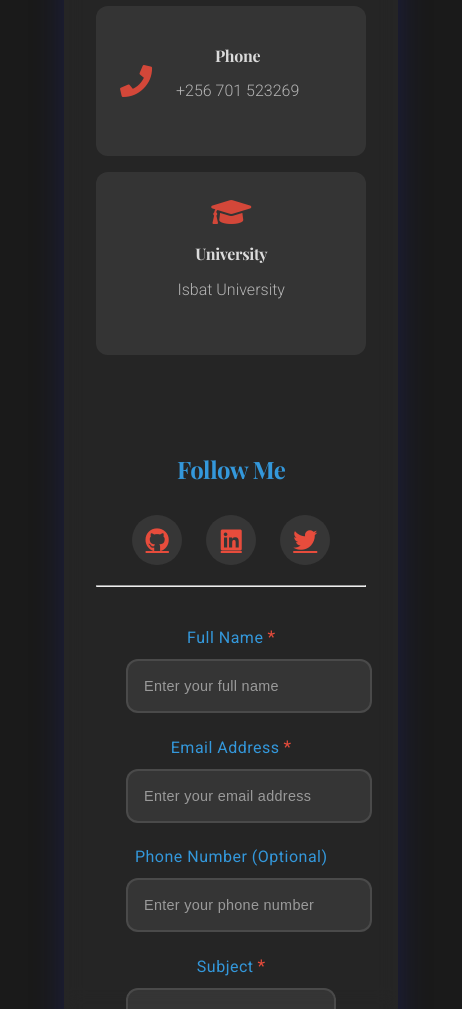
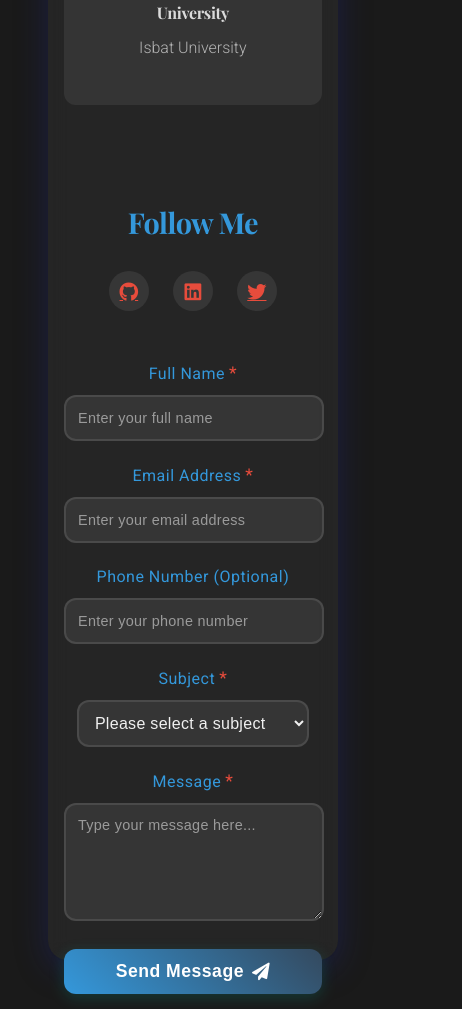
Before and after one commit to kiwanacollins/Portfolio-JF, a plain HTML site: page contact.html in a window 390 px wide. Shown: the part 991-2000 px from the top of the page, 462 px wide, since content can reach past the window. Drawn offline with nearby package versions, Linux system fonts and the light colour scheme.

Commit message:
Refactor contact page responsiveness and styling

```diff
--- a/contact.html
+++ b/contact.html
@@ -156,9 +156,92 @@
 
 
         @media (max-width: 768px) {
+
+            main {
+                width: 80%;
+            }
+            .content-wrapper {
+                padding: 0 1rem;
+            }
+
+            .form-group input, .form-group select, .form-group textarea {
+                width: 90%;
+            }
+
             .contact-container {
                 grid-template-columns: 1fr;
                 gap: 2rem;
+                margin: 2rem auto;
+                padding: 1rem;
+                width: 90%;
+
+            }
+
+            #intro-text {
+                font-size: 1.2rem;
+            }
+
+            input, select, textarea {
+                font-size: 1rem;
+                width: 100%;
+            }
+
+            .contact-form {
+                margin-inline: 0 !important;
+            }
+
+            .hero-title {
+                font-size: 1.8rem;
+                text-align: center;
+            }
+
+            h2 {
+                font-size: 1.5rem !important;
+            }
+
+            .contact-method {
+                padding: 1rem;
+            }
+
+            .contact-method i {
+                font-size: 1.5rem;
+            }
+
+            .form-group input,
+            .form-group select,
+            .form-group textarea {
+                padding: 0.75rem;
+            }
+
+            .submit-btn {
+                width: 100%;
+                justify-content: center;
+                padding: 0.75rem 1.5rem;
+            }
+
+            .social-links {
+                gap: 1rem;
+            }
+
+            .social-link {
+                width: 40px;
+                height: 40px;
+                font-size: 1.2rem;
+            }
+        }
+
+        @media (max-width: 480px) {
+            .contact-container {
+                margin: 1rem auto;
+                padding: 1rem;
+            }
+
+            .hero-title {
+                font-size: 1.5rem;
+            }
+
+            .contact-info h2 {
+                font-size: 1.8rem !important;
             }
         }
     </style>
@@ -189,7 +272,7 @@
                     <span class="text-line">Let's Create Something</span>
                     <span class="text-line">Amazing Together</span>
                 </h1>
-                <h2 style="background: linear-gradient(to right, var(--primary-color), var(--accent-color)); -webkit-background-clip: text; -webkit-text-fill-color: transparent;">I'm always excited to connect with new people and discuss potential collaborations.</h2>
+                <h2 id="intro-text" style="background: linear-gradient(to right, var(--primary-color), var(--accent-color)); -webkit-background-clip: text; -webkit-text-fill-color: transparent;">I'm always excited to connect with new people and discuss potential collaborations.</h2>
             </section>
 
             <div class="contact-container">
@@ -229,7 +312,6 @@
                         <a href="#" class="social-link"><i class="fab fa-linkedin"></i></a>
                         <a href="#" class="social-link"><i class="fab fa-twitter"></i></a>
                     </div>
-                    <hr>
                 </div>
 
 
```
